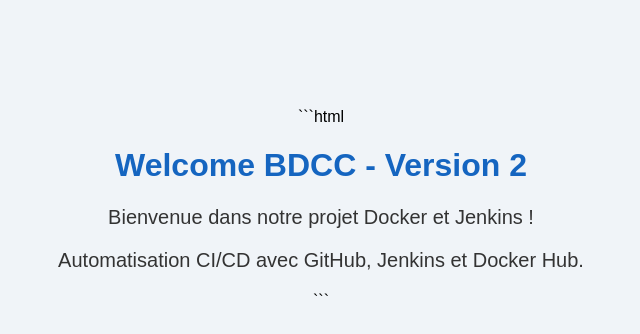
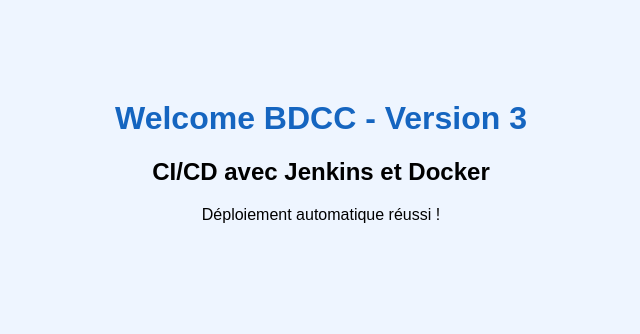
Before and after one commit to baadikhaoula/tp2, a plain HTML site: page index.html in a window 1280 px wide. Shown: the whole page, without its empty margins (319-959 px from the left). Drawn offline with Linux system fonts and the light colour scheme.

Commit message:
Modification HTML version 3 pour CI/CD

````diff
--- a/index.html
+++ b/index.html
@@ -1,30 +1,14 @@
-```html
+
 <!DOCTYPE html>
 <html lang="fr">
 <head>
     <meta charset="UTF-8">
     <meta name="viewport" content="width=device-width, initial-scale=1.0">
     <title>Welcome BDCC</title>
-    <style>
-        body {
-            font-family: Arial, sans-serif;
-            text-align: center;
-            background: #f0f4f8;
-            padding-top: 100px;
-        }
-        h1 {
-            color: #1565c0;
-        }
-        p {
-            color: #333;
-            font-size: 20px;
-        }
-    </style>
 </head>
-<body>
-    <h1>Welcome BDCC - Version 2</h1>
-    <p>Bienvenue dans notre projet Docker et Jenkins !</p>
-    <p>Automatisation CI/CD avec GitHub, Jenkins et Docker Hub.</p>
+<body style="font-family: Arial; text-align: center; margin-top: 100px; background: #eef5ff;">
+    <h1 style="color: #1565c0;">Welcome BDCC - Version 3</h1>
+    <h2>CI/CD avec Jenkins et Docker</h2>
+    <p>Déploiement automatique réussi !</p>
 </body>
 </html>
-```
````
